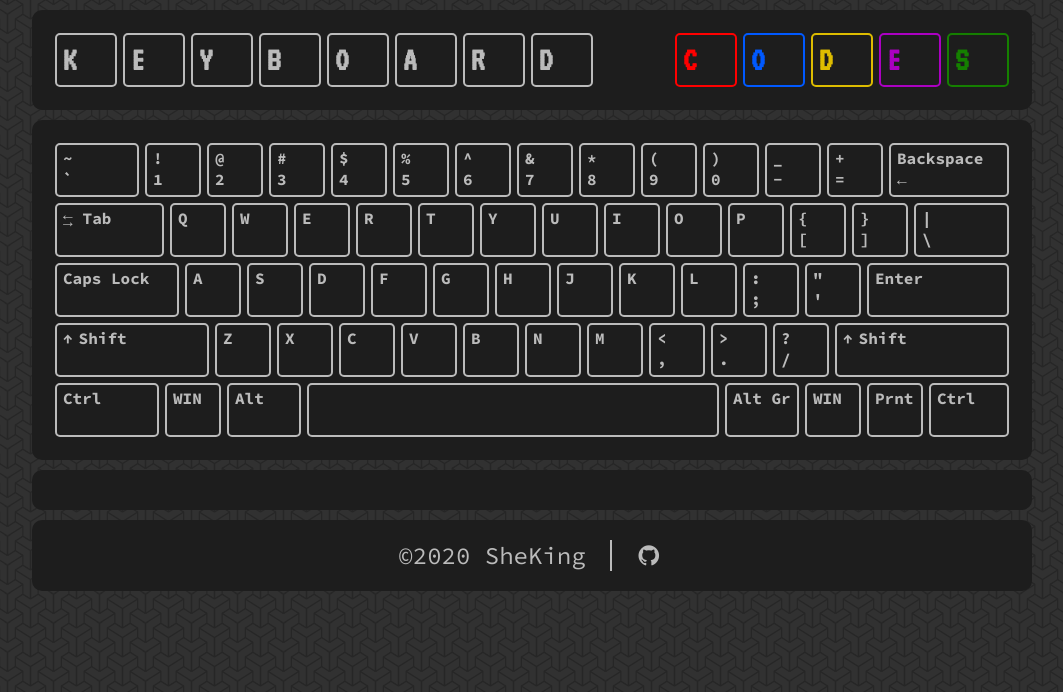
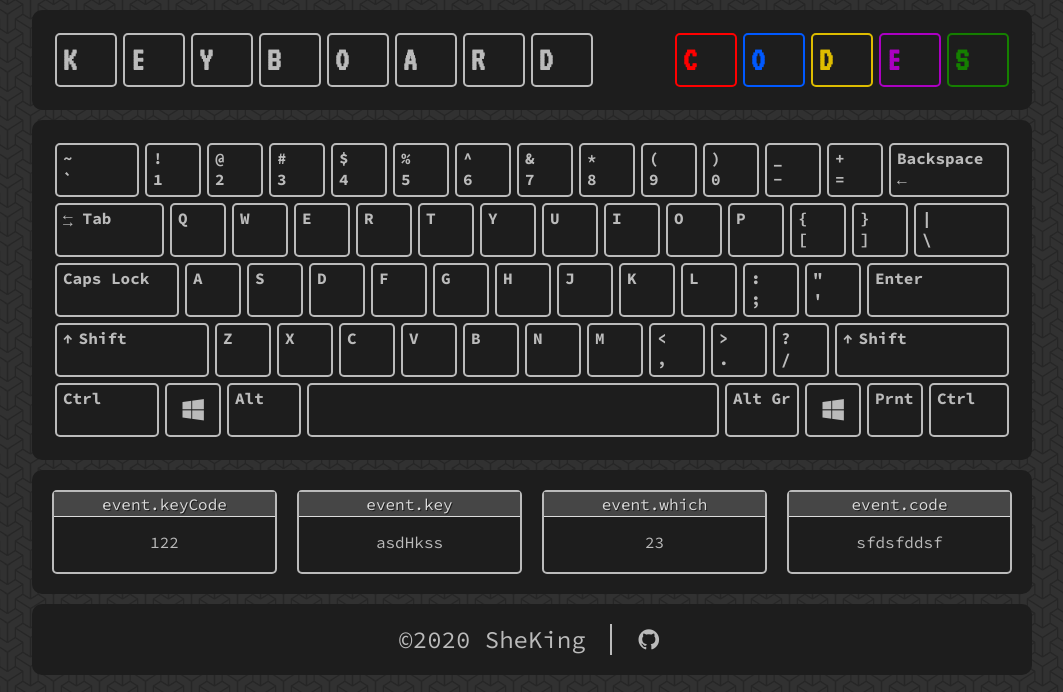
Before and after one commit to sheking666/keyboard-codes, a plain HTML site: page index.html in a window 1280 px wide. Shown: the whole page, without its empty margins (108-1171 px from the left). Drawn offline with Linux system fonts and the light colour scheme.

Commit message:
finish static HTML/CSS design

```diff
--- a/css/style.css
+++ b/css/style.css
@@ -47,11 +47,6 @@ a:hover {
 
 .title {
     margin-left: 20px;
-}
-
-.keyboard {
-    height: auto;
-    /* unnecessary */
 }
 
 .keyboard-keys {
@@ -188,8 +183,38 @@ a:hover {
     width: 76px;
 }
 
-.codes {
+.btn-win p {
+    font-size: 23px;
+    margin-left: 10px;
+    margin-top: 9px;
+}
 
+.code-cell {
+    width: 221px;
+    height: 80px;
+    margin-left: 20px;
+    padding: 0;
+    border-style: solid;
+    border-width: 2px;
+    border-color: #bbbbbb;
+    border-radius: 5px;
+    display: block;
+    float: left;
+}
+
+.code-name {
+    background-color: #464646;
+    color: #dbdbdb;
+    text-shadow: 1px 1px #1d1d1d;
+    text-align: center;
+    border-bottom-style: solid;
+    border-bottom-width: 1px;
+    padding: 2px;
+}
+
+.code {
+    margin-top: 15px;
+    text-align: center;
 }
 
 .footer {
--- a/index.html
+++ b/index.html
@@ -61,7 +61,7 @@
         </div>
     </header>
     <main>
-        <div class="container keyboard">
+        <article class="container">
             <div class="keyboard-keys">
 
                 <!-- NUM KEYS -->
@@ -232,9 +232,7 @@
                     <p>M</p>
                 </div>
                 <div class="btn">
-                    <p>
-                        <<br>,
-                    </p>
+                    <p><<br>,</p>
                 </div>
                 <div class="btn">
                     <p>><br>.</p>
@@ -256,8 +254,8 @@
                 <div class="btn btn-lctrl">
                     <p>Ctrl</p>
                 </div>
-                <div class="btn">
-                    <p>WIN</p>
+                <div class="btn btn-win">
+                    <p><i class="icon-windows"></i></p>
                 </div>
                 <div class="btn btn-alt">
                     <p>Alt</p>
@@ -266,8 +264,8 @@
                 <div class="btn btn-alt">
                     <p>Alt Gr</p>
                 </div>
-                <div class="btn">
-                    <p>WIN</p>
+                <div class="btn btn-win">
+                    <p><i class="icon-windows"></i></p>
                 </div>
                 <div class="btn">
                     <p>Prnt</p>
@@ -279,10 +277,26 @@
 
                 <div class="clearfix"></div>
             </div>
-        </div>
-        <div class="container codes">
-
-        </div>
+        </article>
+        <article class="container">
+            <div class="code-cell">
+                <div class="code-name">event.keyCode</div>
+                <div class="code">122</div>
+            </div>
+            <div class="code-cell">
+                <div class="code-name">event.key</div>
+                <div class="code">asdHkss</div>
+            </div>
+            <div class="code-cell">
+                <div class="code-name">event.which</div>
+                <div class="code">23</div>
+            </div>
+            <div class="code-cell">
+                <div class="code-name">event.code</div>
+                <div class="code">sfdsfddsf</div>
+            </div>
+            <div class="clearfix"></div>
+        </article>
     </main>
 
     <footer class="container footer">
@@ -290,7 +304,7 @@
             &copy;2020 SheKing
         </div>
         <div class="footer-socials">
-            <a href="https://github.com/sheking94"><i class="icon-github-circled"></i></a>
+            <a href="https://github.com/sheking94" target="_blank"><i class="icon-github-circled"></i></a>
         </div>
         <div class="clearfix"></div>
     </footer>
--- a/js/script.js
+++ b/js/script.js
@@ -1 +1,3 @@
 console.log("It's alive!");
+
+// add random classes to change key color when hovered or key pressed
```
